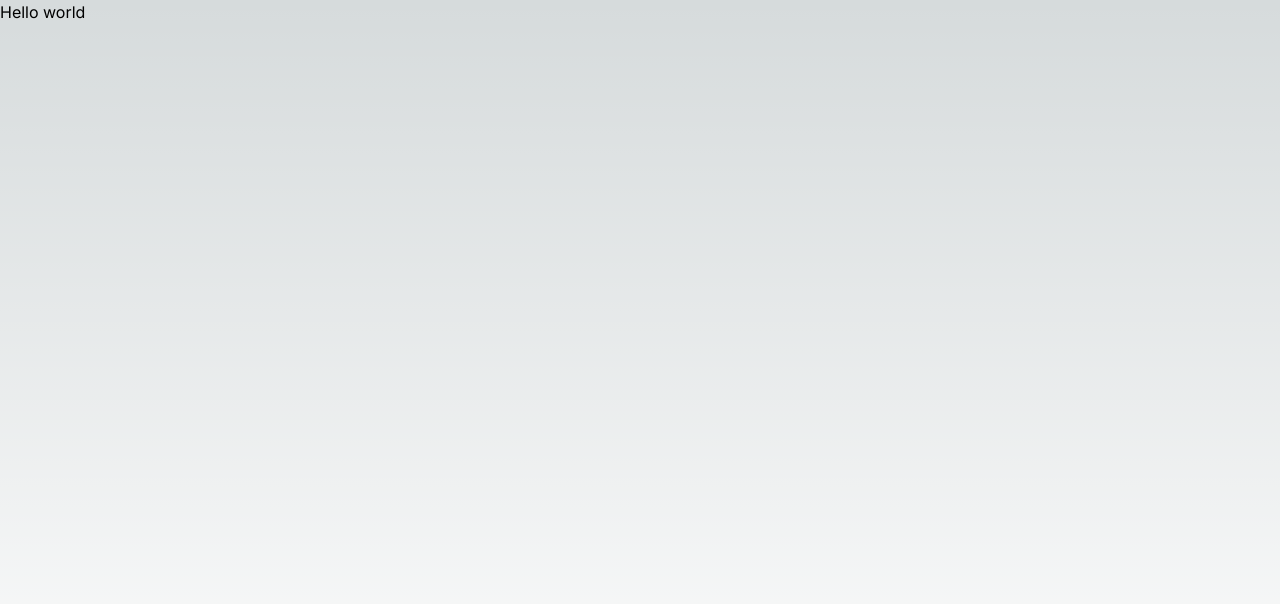
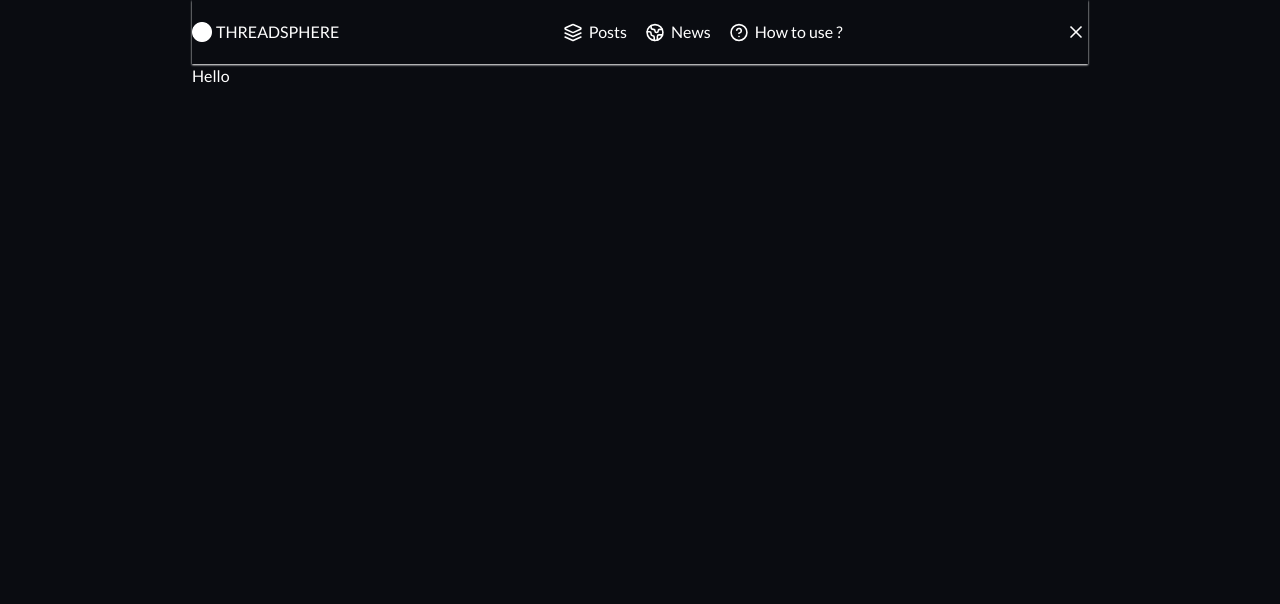
Before and after one commit to MaxCode012/ThreadSphere, a Next.js app: page / in a window 1280 px wide. Shown: the top 604 px of the page. Built offline with nearby package versions, Linux system fonts and the light colour scheme.

Commit message:
Styled the navbar

```diff
--- a/src/app/globals.css
+++ b/src/app/globals.css
@@ -18,15 +18,9 @@
 
 body {
   height: 100vh;
-  color: rgb(var(--foreground-rgb));
-  background: linear-gradient(
-      to bottom,
-      transparent,
-      rgb(var(--background-end-rgb))
-    )
-    rgb(var(--background-start-rgb));
+  color: #ffffff;
+  background-color: rgb(10, 12, 17);
 }
-
 @layer utilities {
   .text-balance {
     text-wrap: balance;
--- a/src/app/layout.tsx
+++ b/src/app/layout.tsx
@@ -1,12 +1,16 @@
 import type { Metadata } from "next";
-import { Inter } from "next/font/google";
+import { Lato } from "next/font/google";
 import "./globals.css";
+import Navbar from "@/components/Navbar";
 
-const inter = Inter({ subsets: ["latin"] });
+const lato = Lato({ weight: "400", subsets: ["latin"] });
 
 export const metadata: Metadata = {
-  title: "Create Next App",
-  description: "Generated by create next app",
+  title: {
+    default: "ThreadSphere",
+    template: "%s | ThreadSphere",
+  },
+  description: "Stay tuned with what's happening",
 };
 
 export default function RootLayout({
@@ -16,7 +20,10 @@ export default function RootLayout({
 }>) {
   return (
     <html lang="en">
-      <body className={inter.className}>{children}</body>
+      <body className={`${lato.className} min-w-[350px] px-10 lg:px-48 `}>
+        <Navbar />
+        {children}
+      </body>
     </html>
   );
 }
--- a/src/app/page.tsx
+++ b/src/app/page.tsx
@@ -1,3 +1,3 @@
 export default function Home() {
-  return <main>Hello world</main>;
+  return <main>Hello</main>;
 }
--- /dev/null
+++ b/src/components/Navbar.tsx
@@ -0,0 +1,52 @@
+"use client";
+
+import Link from "next/link";
+import Image from "next/image";
+import { CircleEllipsis, CircleHelp, Earth, Layers, X } from "lucide-react";
+import { useState } from "react";
+
+export default function Navbar() {
+  const [optionsToggled, setOptionsToggled] = useState(false);
+
+  return (
+    <header className="shadow-white shadow-sm">
+      <nav className="max-w-5xl py-5 relative flex items-center  justify-between">
+        <div className=" flex justify-between items-center">
+          <Link href="/" className="flex justify-center items-center space-x-1">
+            <Image src={"/logo.png"} width={20} height={20} alt="logo" />
+            <span className="uppercase">ThreadSphere</span>
+          </Link>
+        </div>
+        <div className="flex justify-between items-center space-x-4">
+          <Link href="/" className="flex justify-center items-center space-x-1">
+            <Layers height={19} />
+            <span className="text-md">Posts</span>
+          </Link>
+          <Link
+            href="/news"
+            className="flex justify-center items-center space-x-1"
+          >
+            <Earth height={19} />
+            <span className="text-md">News</span>
+          </Link>
+          <Link
+            href="/qa"
+            className="flex justify-center items-center space-x-1"
+          >
+            <CircleHelp height={19} />
+            <span className="text-md">How to use ?</span>
+          </Link>
+        </div>
+        <div className="flex items-center">
+          <button onClick={() => setOptionsToggled(!optionsToggled)}>
+            {optionsToggled ? (
+              <CircleEllipsis height={20} />
+            ) : (
+              <X height={20} />
+            )}
+          </button>
+        </div>
+      </nav>
+    </header>
+  );
+}
```
Also changed, not shown: package.json (+7 -5 lines), public/logo.png (added), 1 other file (tests, documents, lock files or other folders).
